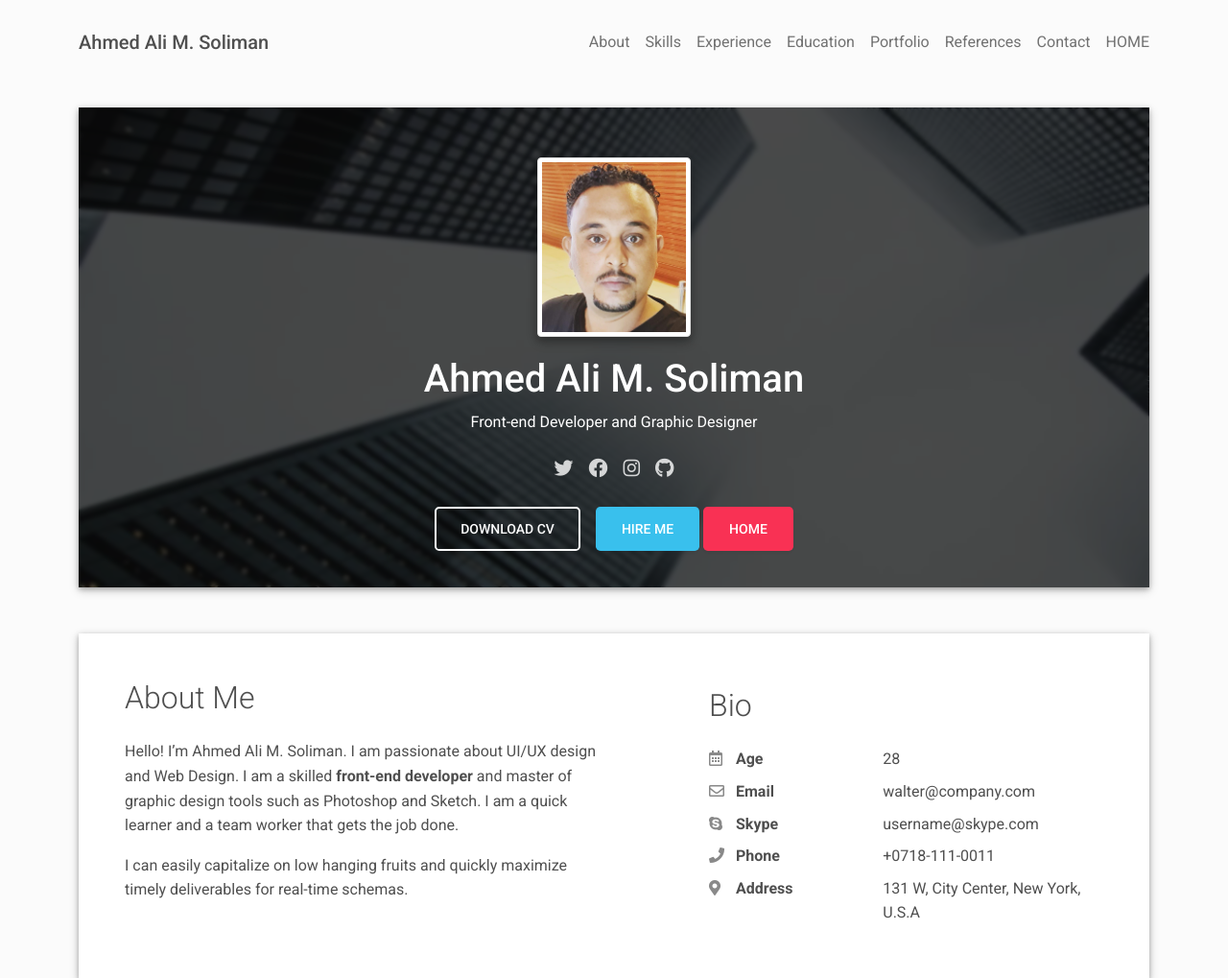
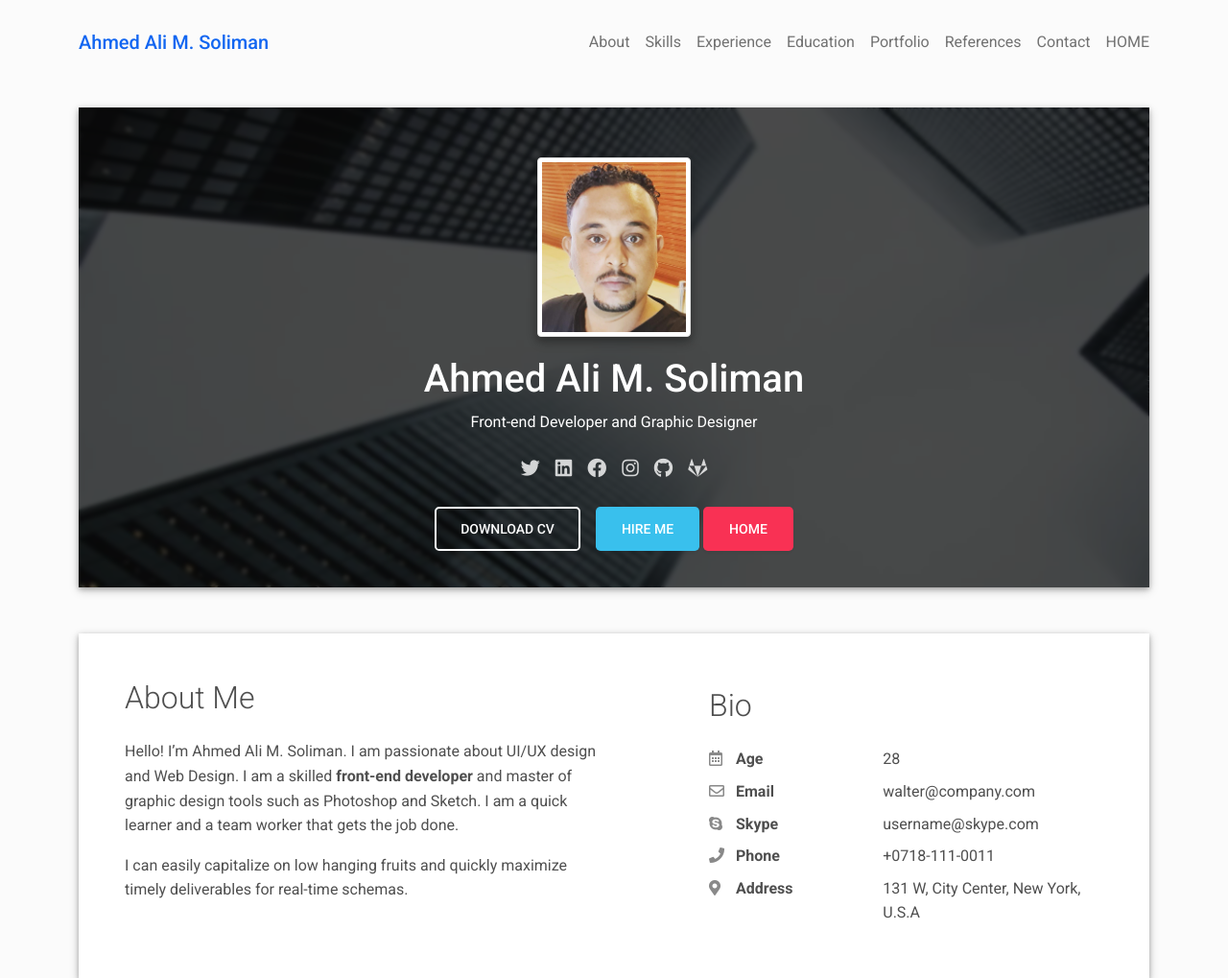
Before and after one commit to ahmedamsoliman-1/ahmedamsoliman-2, a Node server app: page /index in a window 1280 px wide. Shown: the top 1019 px of the page at 96% size. Run offline with Node 20, Linux system fonts and the light colour scheme; some libraries are stand-ins or nearby versions.

Commit message:
minor changes

```diff
--- a/views/index.ejs
+++ b/views/index.ejs
@@ -28,7 +28,7 @@
     <header class="d-print-none">
       <div class="container text-center text-lg-left">
         <div class="pt-4 clearfix">
-          <h1 class="site-title mb-0">Ahmed Ali M. Soliman</h1>
+          <h1 class="site-title mb-0"><a href="/">Ahmed Ali M. Soliman</a></h1>
           <div class="site-nav">
             <nav role="navigation">
               <ul class="nav justify-content-center">
@@ -72,13 +72,17 @@
               <div class="header-social mb-3 d-print-none" data-aos="zoom-in" data-aos-delay="200">
                 <nav role="navigation">
                   <ul class="nav justify-content-center">
-                    <li class="nav-item"><a class="nav-link" href="https://twitter.com/templateflip" title="Twitter"><i class="fab fa-twitter"></i><span class="menu-title sr-only">Twitter</span></a>
+                    <li class="nav-item"><a class="nav-link" href="https://twitter.com/ahmedamsoliman" title="Twitter"><i class="fab fa-twitter"></i><span class="menu-title sr-only">Twitter</span></a>
                     </li>
-                    <li class="nav-item"><a class="nav-link" href="https://www.facebook.com/templateflip" title="Facebook"><i class="fab fa-facebook"></i><span class="menu-title sr-only">Facebook</span></a>
+                    <li class="nav-item"><a class="nav-link" href="https://ae.linkedin.com/in/ahmed-ali-m-soliman-01aa54120" title="Linkedin"><i class="fab fa-linkedin"></i><span class="menu-title sr-only">Linkedin</span></a>
                     </li>
-                    <li class="nav-item"><a class="nav-link" href="https://www.instagram.com/templateflip" title="Instagram"><i class="fab fa-instagram"></i><span class="menu-title sr-only">Instagram</span></a>
+                    <li class="nav-item"><a class="nav-link" href="https://www.facebook.com/ahmedalimsoliman" title="Facebook"><i class="fab fa-facebook"></i><span class="menu-title sr-only">Facebook</span></a>
                     </li>
-                    <li class="nav-item"><a class="nav-link" href="https://github.com/templateflip" title="Github"><i class="fab fa-github"></i><span class="menu-title sr-only">Github</span></a>
+                    <li class="nav-item"><a class="nav-link" href="https://www.instagram.com/ahmed_ali_m_soliman/" title="Instagram"><i class="fab fa-instagram"></i><span class="menu-title sr-only">Instagram</span></a>
+                    </li>
+                    <li class="nav-item"><a class="nav-link" href="https://github.com/ahmedamsoliman-1" title="Github"><i class="fab fa-github"></i><span class="menu-title sr-only">Github</span></a>
+                    </li>
+                    <li class="nav-item"><a class="nav-link" href="https://gitlab.com/ahmedamsoliman-1" title="Github"><i class="fab fa-gitlab"></i><span class="menu-title sr-only">Gitlab</span></a>
                     </li>
                   </ul>
                 </nav>
```
Also changed, not shown: views/partials/footer.ejs (+32 -1 lines), views/partials/header.ejs (+8 -0 lines).
